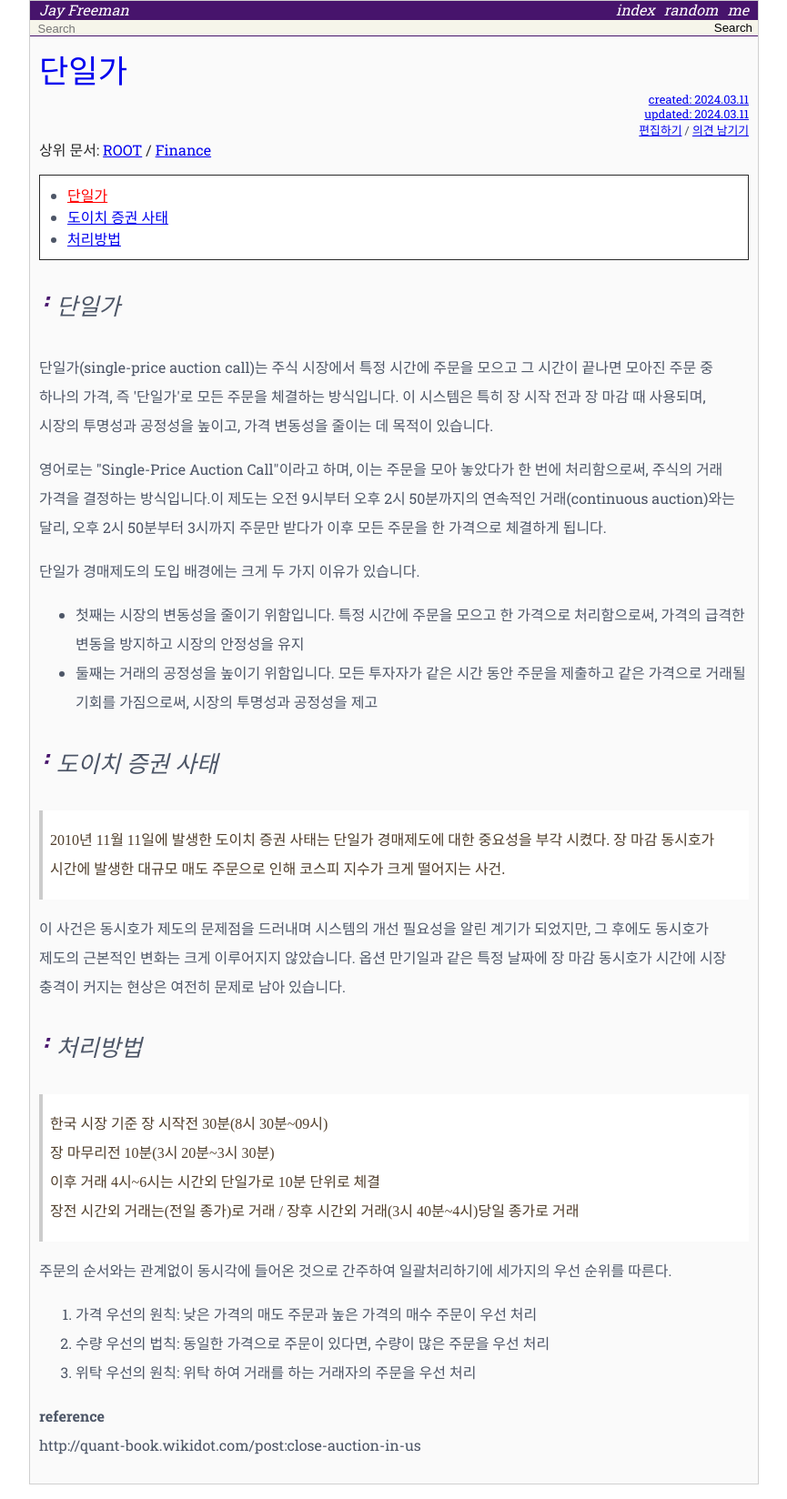
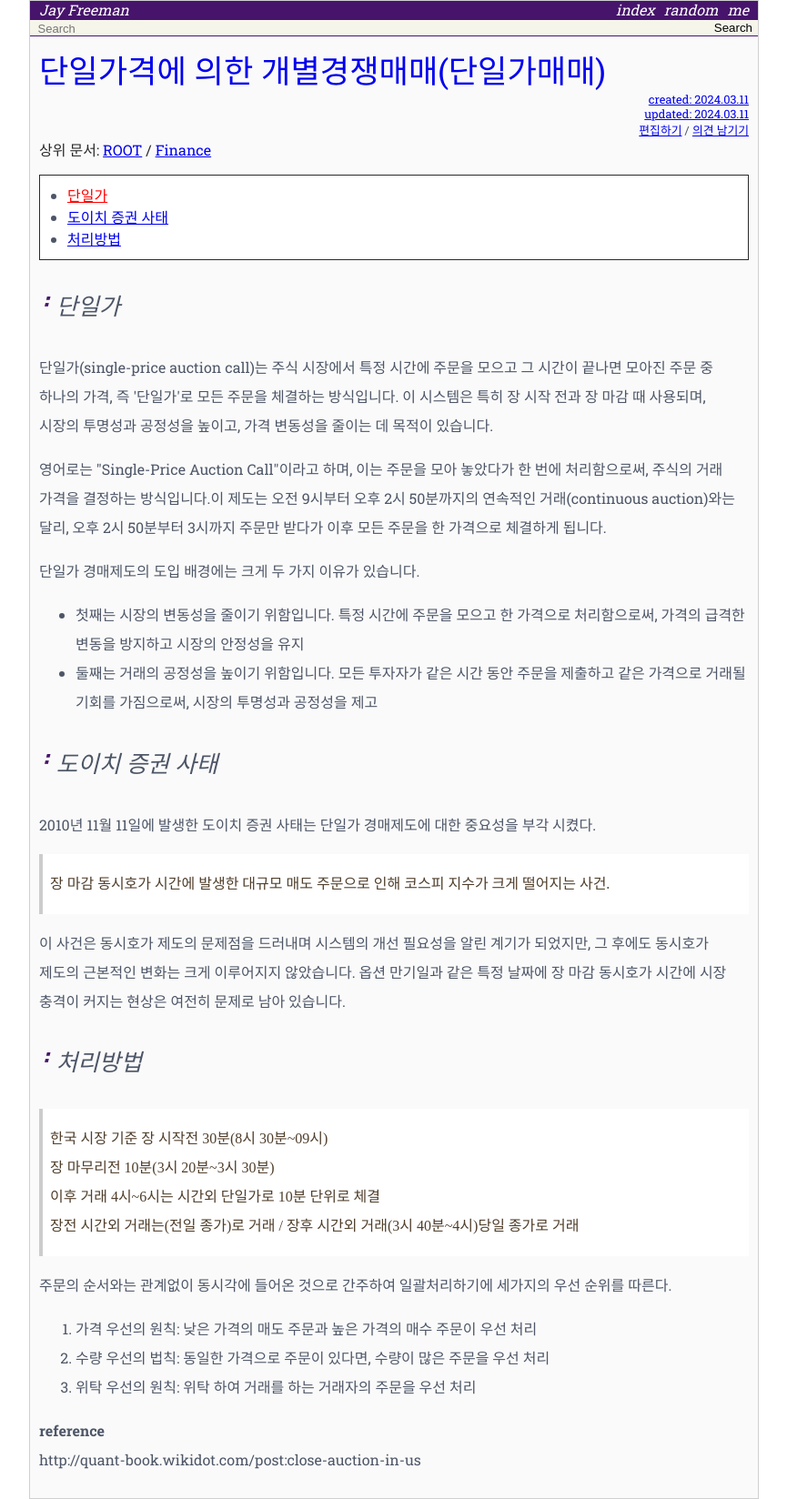
Before and after one commit to JayFreemandev/JayFreemandev.github.io, a Jekyll site: the page built from _wiki/finance/single-price-auction-call.md, in a window 1280 px wide. Shown: the whole page at 91% size, without its empty margins (207-1072 px from the left). Built offline with Jekyll 4.4.1, drawn with Linux system fonts in a browser that asks for light colours; comment, search, counter and statistics services are not loaded.

Commit message:
단일가 제목 수정

```diff
--- a/_wiki/finance/single-price-auction-call.md
+++ b/_wiki/finance/single-price-auction-call.md
@@ -1,6 +1,6 @@
 ---
 layout  : wiki
-title   : 단일가
+title   : 단일가격에 의한 개별경쟁매매(단일가매매)
 summary :
 date    : 2024-03-11 00:26:58 +0900
 updated : 2024-03-11 00:26:58 +0900
@@ -24,7 +24,7 @@ resource: 573BD5F5-05DD-4B0E-A037-BC65A0AB3A89
 - 둘째는 거래의 공정성을 높이기 위함입니다. 모든 투자자가 같은 시간 동안 주문을 제출하고 같은 가격으로 거래될 기회를 가짐으로써, 시장의 투명성과 공정성을 제고
 
 ### 도이치 증권 사태
-> 2010년 11월 11일에 발생한 도이치 증권 사태는 단일가 경매제도에 대한 중요성을 부각 시켰다.
+2010년 11월 11일에 발생한 도이치 증권 사태는 단일가 경매제도에 대한 중요성을 부각 시켰다.
 > 장 마감 동시호가 시간에 발생한 대규모 매도 주문으로 인해 코스피 지수가 크게 떨어지는 사건.
 
 이 사건은 동시호가 제도의 문제점을 드러내며 시스템의 개선 필요성을 알린 계기가 되었지만, 그 후에도 동시호가 제도의 근본적인 변화는 크게 이루어지지 않았습니다. 옵션 만기일과 같은 특정 날짜에 장 마감 동시호가 시간에 시장 충격이 커지는 현상은 여전히 문제로 남아 있습니다.
```
